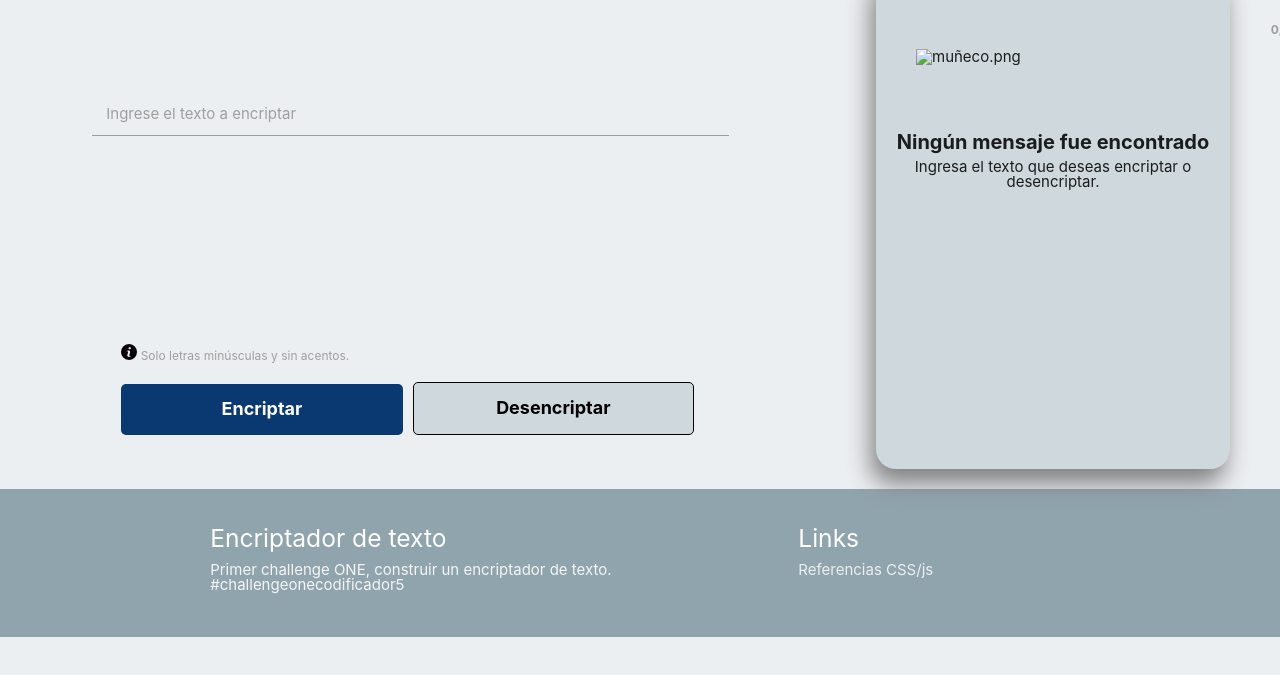
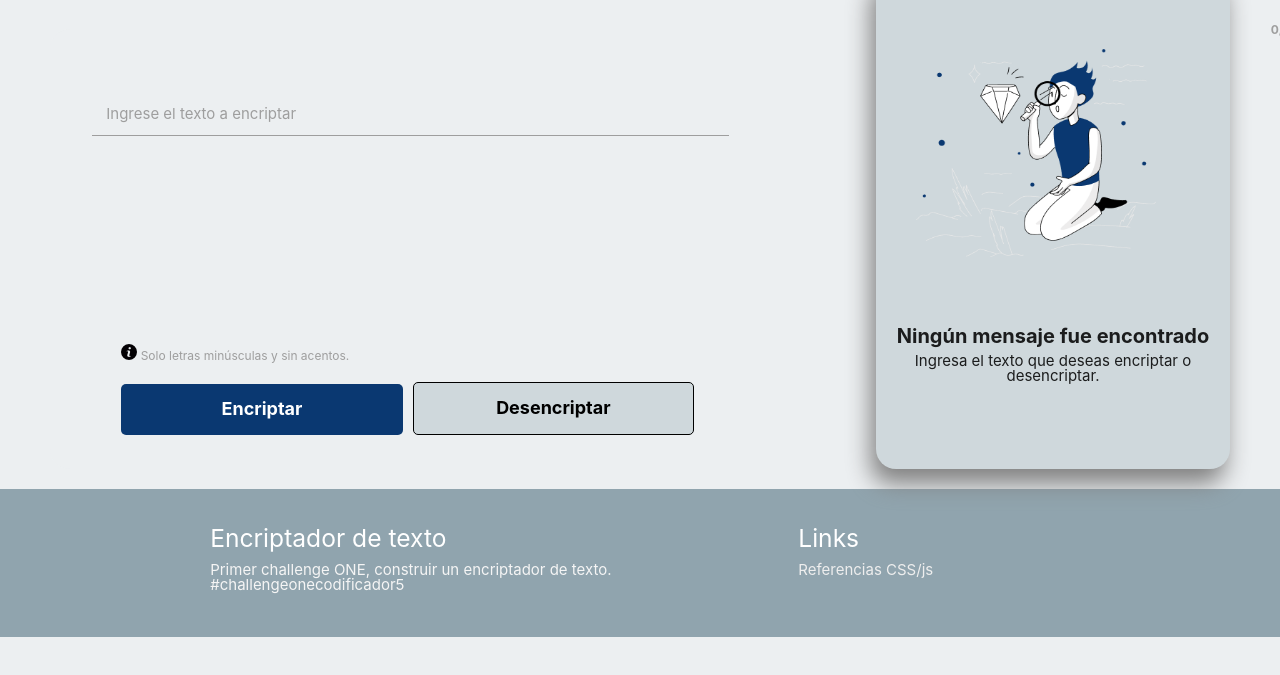
Before and after one commit to CorbaYe/encriptador-texto, a plain HTML site: page index.html in a window 1280 px wide. Shown: the part 51-726 px from the top of the page. Drawn offline with Linux system fonts and the light colour scheme.

Commit message:
otro cambio en la imagen

```diff
--- a/index.html
+++ b/index.html
@@ -56,7 +56,7 @@
 				</div>
 
 				<div id="munheco">
-					<img src="img/munheco.png" alt="muñeco.png" class="munheco-img">
+					<img src="munheco.png" alt="munheco.png" class="munheco-img">
 				</div>
 				<div id="info">
 					<p class="texto-superior">Ningún mensaje fue encontrado</p>
```
Also changed, not shown: munheco.png (added).
